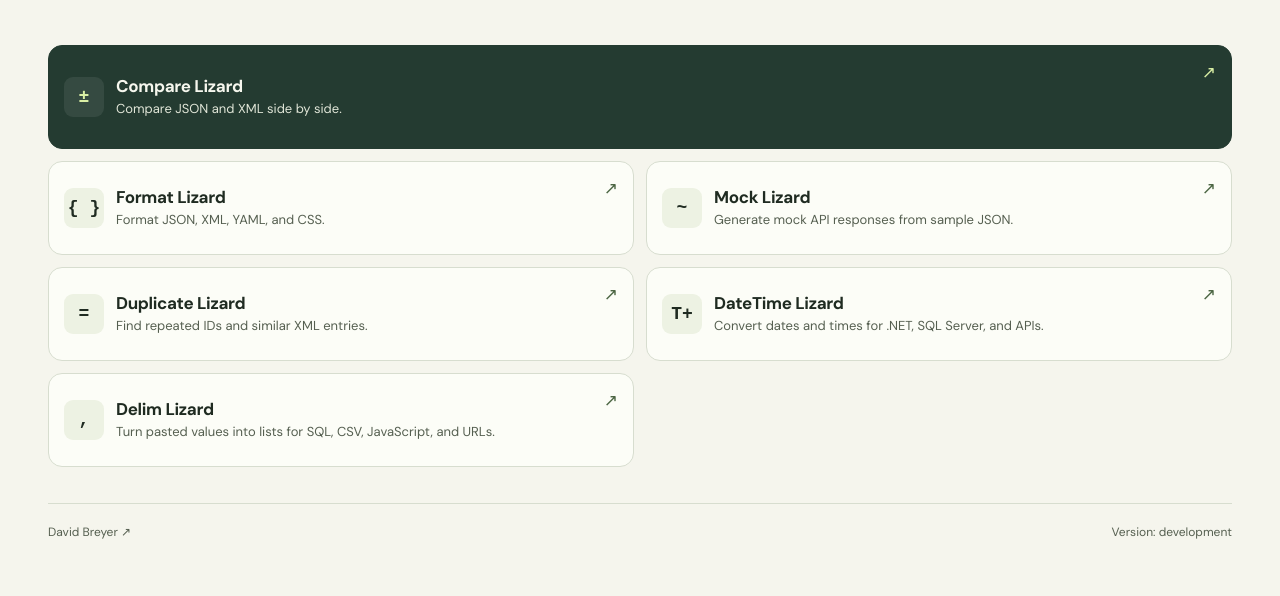
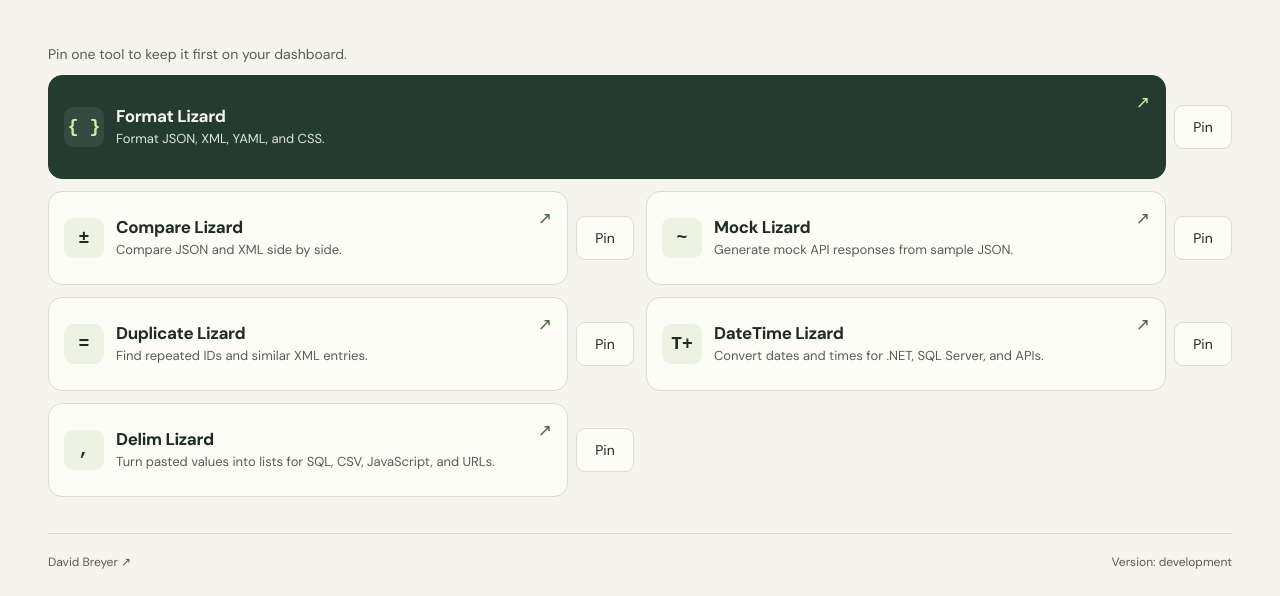
Before and after one commit to davidbreyer/lizard-dashboard, a plain HTML site: page tools/index.html in a window 1280 px wide. Shown: the part 319-915 px from the top of the page. Before the commit the page ends 885 px from the top, so only its background shows below. Drawn offline with Linux system fonts and the light colour scheme.

Commit message:
Feature Format Lizard and let visitors pin a dashboard tool

```diff
--- a/backup.mjs
+++ b/backup.mjs
@@ -1,4 +1,4 @@
-import { RECENT_TOOLS_KEY, validRecentTools } from './recent-tools.mjs?v=development';
+import { RECENT_TOOLS_KEY, PINNED_TOOL_KEY, validRecentTools, validPinnedTool } from './recent-tools.mjs?v=development';
 import { LUFTBLASEN_KEY, validLuftblasenProgress } from './luftblasen.mjs?v=development';
 
 // Storage contracts audited against the Lizard apps in November 2026.
@@ -9,7 +9,7 @@ export const OPTIONAL_CARDS_KEY = 'lizard-dashboard.optional-cards.v1';
 export const COMPACT_CARDS_KEY = 'lizard-dashboard.compact-cards.v1';
 export const MAX_BACKUP_BYTES = 32 * 1024 * 1024;
 export const BACKUP_APPS = [
-  { id: 'dashboard', name: 'Dashboard', keys: ['lizard-dashboard.hidden-cards.v1', 'lizard-dashboard.card-order.v1', RECENT_TOOLS_KEY, OPTIONAL_CARDS_KEY, COMPACT_CARDS_KEY], detail: 'Card choices, order and recent tools' },
+  { id: 'dashboard', name: 'Dashboard', keys: ['lizard-dashboard.hidden-cards.v1', 'lizard-dashboard.card-order.v1', RECENT_TOOLS_KEY, OPTIONAL_CARDS_KEY, COMPACT_CARDS_KEY, PINNED_TOOL_KEY], detail: 'Card choices, order, recent tools and pinned tool' },
   { id: 'luftblasen', name: 'Luftblasen', keys: [LUFTBLASEN_KEY], detail: 'High scores and game preferences' },
   { id: 'todo', name: 'To Do Lizard', keys: ['todo-lizard:v1', 'todo-lizard:settings:v1'], detail: 'Tasks and list preferences' },
   { id: 'timeuntil', name: 'Time Until', keys: ['timeuntil.events.v1', 'timeuntil.clock.color.v1'], detail: 'Countdowns and clock color' },
@@ -76,6 +76,8 @@ function validValue(key, raw) {
       return Array.isArray(value) && value.every(id => OPTIONAL_CARD_IDS.includes(id)) && unique(value);
     case RECENT_TOOLS_KEY:
       return validRecentTools(value);
+    case PINNED_TOOL_KEY:
+      return validPinnedTool(value);
     case 'lizard-dashboard.hidden-cards.v1':
     case COMPACT_CARDS_KEY:
     case 'lizard-dashboard.card-order.v1':
--- a/dashboard.js
+++ b/dashboard.js
@@ -1,7 +1,7 @@
 import { CARD_IDS, OPTIONAL_CARD_IDS, OPTIONAL_CARDS_KEY, COMPACT_CARDS_KEY, normalizeCardOrder, visibleCardIds } from './backup.mjs?v=development';
 import { initBackup } from './backup-ui.mjs?v=development';
 import { buildUpcoming } from './upcoming.mjs?v=development';
-import { RECENT_TOOLS_KEY, refreshRecentTools } from './recent-tools.mjs?v=development';
+import { RECENT_TOOLS_KEY, PINNED_TOOL_KEY, refreshRecentTools } from './recent-tools.mjs?v=development';
 import { CLOCK_COLOR_KEY, initClockCard } from './clock.mjs?v=development';
 import { initKeepAwake } from './wake-lock.mjs?v=development';
 import { LUFTBLASEN_KEY, initLuftblasenCard } from './luftblasen.mjs?v=development';
@@ -840,7 +840,7 @@ initBackup({ onRestore(keys) {
   if (keys.includes(COMPACT_CARDS_KEY)) readCompactCards();
   if (keys.includes(LUFTBLASEN_KEY)) luftblasenCard.refresh();
   if (keys.includes(CLOCK_COLOR_KEY)) clockCard.restoreColor();
-  if (keys.includes(RECENT_TOOLS_KEY)) refreshRecentTools();
+  if (keys.includes(RECENT_TOOLS_KEY) || keys.includes(PINNED_TOOL_KEY)) refreshRecentTools();
   if (keys.includes(hiddenCardsKey) || keys.includes(cardOrderKey) || keys.includes(OPTIONAL_CARDS_KEY)) readCardVisibility();
   if (keys.includes(countdownKey)) readCountdown();
   if (keys.includes(quizKey)) readQuizSummary();
--- a/recent-tools.mjs
+++ b/recent-tools.mjs
@@ -1,4 +1,5 @@
 export const RECENT_TOOLS_KEY = 'lizard-dashboard.recent-tools.v1';
+export const PINNED_TOOL_KEY = 'lizard-dashboard.pinned-tool.v1';
 export const TOOLS = [
   { id: 'compare-lizard', name: 'Compare Lizard', icon: '±', description: 'Compare JSON and XML side by side.' },
   { id: 'format-lizard', name: 'Format Lizard', icon: '{ }', description: 'Format JSON, XML, YAML, and CSS.' },
@@ -8,7 +9,7 @@ export const TOOLS = [
   { id: 'delim-lizard', name: 'Delim Lizard', icon: ',', description: 'Build lists for SQL, CSV, JavaScript, and URLs.' }
 ];
 const ids = TOOLS.map(tool => tool.id);
-const defaultIds = ['compare-lizard', 'format-lizard', 'mock-lizard'];
+const defaultIds = ['format-lizard', 'compare-lizard', 'mock-lizard'];
 const appOrigin = 'https://www.davidbreyer.com';
 
 export function normalizeRecentTools(value) {
@@ -40,23 +41,43 @@ export function recordRecentTool(storage, id) {
   return true;
 }
 
-export function recentShortcuts(value) {
+export function validPinnedTool(value) {
+  return ids.includes(value);
+}
+
+export function recentShortcuts(value, pinned) {
   const recent = normalizeRecentTools(value);
-  return (recent.length ? recent.slice(0, 3) : defaultIds).map(id => TOOLS.find(tool => tool.id === id));
+  const candidates = recent.length ? recent : defaultIds;
+  const ordered = validPinnedTool(pinned) ? [pinned, ...candidates.filter(id => id !== pinned)] : candidates;
+  return ordered.slice(0, 3).map(id => TOOLS.find(tool => tool.id === id));
 }
 
 export function refreshRecentTools(message = '') {
   if (typeof document === 'undefined') return;
   const container = document.getElementById('recent-tools');
+  let pinned;
+  try { pinned = JSON.parse(localStorage.getItem(PINNED_TOOL_KEY)); } catch { /* Use the ordinary shortcuts. */ }
+  const favorite = TOOLS.find(tool => tool.id === pinned);
+  const pinStatus = document.getElementById('pin-status');
+  if (pinStatus) {
+    pinStatus.hidden = false;
+    pinStatus.textContent = message || (favorite ? favorite.name + ' is pinned first on your dashboard.' : 'Pin one tool to keep it first on your dashboard.');
+    for (const button of document.querySelectorAll('[data-pin]')) {
+      const active = button.dataset.pin === pinned;
+      button.hidden = false;
+      button.textContent = active ? 'Pinned' : 'Pin';
+      button.setAttribute('aria-pressed', String(active));
+    }
+  }
   if (!container) return;
   let recent = [];
   try { recent = normalizeRecentTools(JSON.parse(localStorage.getItem(RECENT_TOOLS_KEY))); }
   catch { message = message || 'Recent tools are unavailable in this browser. You can still open any tool.'; }
-  document.getElementById('tools-title').textContent = recent.length ? 'Recent tools' : 'Lizard Tools';
-  document.getElementById('recent-tools-status').textContent = message || (recent.length
+  document.getElementById('tools-title').textContent = recent.length && !favorite ? 'Recent tools' : 'Lizard Tools';
+  document.getElementById('recent-tools-status').textContent = message || (favorite ? favorite.name + ' is pinned first.' : recent.length
     ? 'Most recently opened first.' : 'Open a tool here or in the directory to build your recent list.');
   document.getElementById('recent-tools-clear').hidden = recent.length === 0;
-  const shortcuts = recentShortcuts(recent);
+  const shortcuts = recentShortcuts(recent, pinned);
   const signature = shortcuts.map(tool => tool.id).join(',');
   if (container.dataset.recentIds === signature) return;
   const focusedUrl = container.contains(document.activeElement) ? document.activeElement.closest('a')?.href : null;
@@ -76,6 +97,15 @@ export function refreshRecentTools(message = '') {
 }
 
 function initRecentTools() {
+  for (const button of document.querySelectorAll('[data-pin]')) {
+    button.addEventListener('click', () => {
+      try {
+        if (button.getAttribute('aria-pressed') === 'true') localStorage.removeItem(PINNED_TOOL_KEY);
+        else localStorage.setItem(PINNED_TOOL_KEY, JSON.stringify(button.dataset.pin));
+        refreshRecentTools();
+      } catch { refreshRecentTools('Your browser could not save the pin.'); }
+    });
+  }
   function track(event) {
     if (event.defaultPrevented || (event.type === 'click' ? event.button !== 0 : event.button !== 1)) return;
     if (!(event.target instanceof Element)) return;
@@ -99,7 +129,7 @@ function initRecentTools() {
     } catch { document.getElementById('recent-tools-status').textContent = 'Recent tool history could not be cleared.'; }
   });
   window.addEventListener('storage', event => {
-    if (event.key === RECENT_TOOLS_KEY || event.key === null) refreshRecentTools();
+    if (event.key === RECENT_TOOLS_KEY || event.key === PINNED_TOOL_KEY || event.key === null) refreshRecentTools();
   });
   window.addEventListener('pageshow', () => refreshRecentTools());
   document.addEventListener('visibilitychange', () => {
--- a/styles.css
+++ b/styles.css
@@ -293,6 +293,12 @@ h1 { font-size: clamp(54px, 8.1vw, 108px); line-height: .93; }
 .tool-arrow { align-self: start; font-size: 17px; color: #4b6542; }
 .directory-intro p { max-width: 38rem; margin-top: 16px; color: var(--muted); font-size: clamp(15px, 2vw, 18px); line-height: 1.55; }
 .tool-links.directory-links { grid-template-columns: repeat(2, minmax(0, 1fr)); margin-bottom: 36px; }
+.directory-pin-note { margin: 0 0 12px; font-size: .875rem; color: var(--muted); }
+.directory-entry { display: flex; align-items: center; gap: 8px; min-width: 0; }
+.directory-entry:first-child { grid-column: 1 / -1; }
+.directory-entry .tool { flex: 1; min-width: 0; }
+.tool-pin { min-width: 58px; min-height: 44px; padding: 5px 8px; border: 1px solid var(--line); border-radius: 9px; background: #fcfdf7; font-size: .875rem; cursor: pointer; }
+.tool-pin[aria-pressed="true"] { background: var(--pine); border-color: var(--pine); color: white; }
 .directory-links .tool { grid-template-columns: auto minmax(0, 1fr) auto; min-height: 94px; padding: 15px; }
 .directory-links .tool strong { font-size: 17px; letter-spacing: -.02em; }
 .directory-links .tool small { font-size: 13px; }
--- a/tools/index.html
+++ b/tools/index.html
@@ -25,37 +25,56 @@
       <p>Compare and format data, generate mock API responses, and clean up lists.</p>
     </div>
 
+    <p class="directory-pin-note" id="pin-status" role="status" hidden>Pin one tool to keep it first on your dashboard.</p>
     <nav class="tool-links directory-links" aria-label="Lizard Tools">
-      <a class="tool tool-featured" href="https://www.davidbreyer.com/compare-lizard/" target="_blank" rel="noopener">
+      <div class="directory-entry">
+        <a class="tool tool-featured" href="https://www.davidbreyer.com/format-lizard/" target="_blank" rel="noopener">
+          <span class="tool-icon" aria-hidden="true">{ }</span>
+          <span><strong>Format Lizard</strong><small>Format JSON, XML, YAML, and CSS.</small></span>
+          <span class="tool-arrow" role="img" aria-label="Opens in a new tab">↗</span>
+        </a>
+        <button class="tool-pin" type="button" data-pin="format-lizard" aria-label="Pin Format Lizard on dashboard" aria-pressed="false" hidden>Pin</button>
+      </div>
+      <div class="directory-entry">
+        <a class="tool" href="https://www.davidbreyer.com/compare-lizard/" target="_blank" rel="noopener">
           <span class="tool-icon" aria-hidden="true">±</span>
           <span><strong>Compare Lizard</strong><small>Compare JSON and XML side by side.</small></span>
           <span class="tool-arrow" role="img" aria-label="Opens in a new tab">↗</span>
         </a>
-      <a class="tool" href="https://www.davidbreyer.com/format-lizard/" target="_blank" rel="noopener">
-        <span class="tool-icon" aria-hidden="true">{ }</span>
-        <span><strong>Format Lizard</strong><small>Format JSON, XML, YAML, and CSS.</small></span>
-        <span class="tool-arrow" role="img" aria-label="Opens in a new tab">↗</span>
-      </a>
+        <button class="tool-pin" type="button" data-pin="compare-lizard" aria-label="Pin Compare Lizard on dashboard" aria-pressed="false" hidden>Pin</button>
+      </div>
+      <div class="directory-entry">
         <a class="tool" href="https://www.davidbreyer.com/mock-lizard/" target="_blank" rel="noopener">
           <span class="tool-icon" aria-hidden="true">~</span>
           <span><strong>Mock Lizard</strong><small>Generate mock API responses from sample JSON.</small></span>
           <span class="tool-arrow" role="img" aria-label="Opens in a new tab">↗</span>
         </a>
+        <button class="tool-pin" type="button" data-pin="mock-lizard" aria-label="Pin Mock Lizard on dashboard" aria-pressed="false" hidden>Pin</button>
+      </div>
+      <div class="directory-entry">
         <a class="tool" href="https://www.davidbreyer.com/duplicate-lizard/" target="_blank" rel="noopener">
           <span class="tool-icon" aria-hidden="true">=</span>
           <span><strong>Duplicate Lizard</strong><small>Find repeated IDs and similar XML entries.</small></span>
           <span class="tool-arrow" role="img" aria-label="Opens in a new tab">↗</span>
         </a>
+        <button class="tool-pin" type="button" data-pin="duplicate-lizard" aria-label="Pin Duplicate Lizard on dashboard" aria-pressed="false" hidden>Pin</button>
+      </div>
+      <div class="directory-entry">
         <a class="tool" href="https://www.davidbreyer.com/datetime-lizard/" target="_blank" rel="noopener">
           <span class="tool-icon" aria-hidden="true">T+</span>
           <span><strong>DateTime Lizard</strong><small>Convert dates and times for .NET, SQL Server, and APIs.</small></span>
           <span class="tool-arrow" role="img" aria-label="Opens in a new tab">↗</span>
         </a>
+        <button class="tool-pin" type="button" data-pin="datetime-lizard" aria-label="Pin DateTime Lizard on dashboard" aria-pressed="false" hidden>Pin</button>
+      </div>
+      <div class="directory-entry">
         <a class="tool" href="https://www.davidbreyer.com/delim-lizard/" target="_blank" rel="noopener">
           <span class="tool-icon" aria-hidden="true">,</span>
           <span><strong>Delim Lizard</strong><small>Turn pasted values into lists for SQL, CSV, JavaScript, and URLs.</small></span>
           <span class="tool-arrow" role="img" aria-label="Opens in a new tab">↗</span>
         </a>
+        <button class="tool-pin" type="button" data-pin="delim-lizard" aria-label="Pin Delim Lizard on dashboard" aria-pressed="false" hidden>Pin</button>
+      </div>
     </nav>
   </main>
 
```
Also changed, not shown: index.html (+5 -5 lines), tests/backup.test.mjs (+1 -1 lines), tests/fixtures.mjs (+1 -0 lines), tests/recent-tools.test.mjs (+9 -1 lines), 1 other file. Lines whose indentation alone changed are shown as unchanged.
